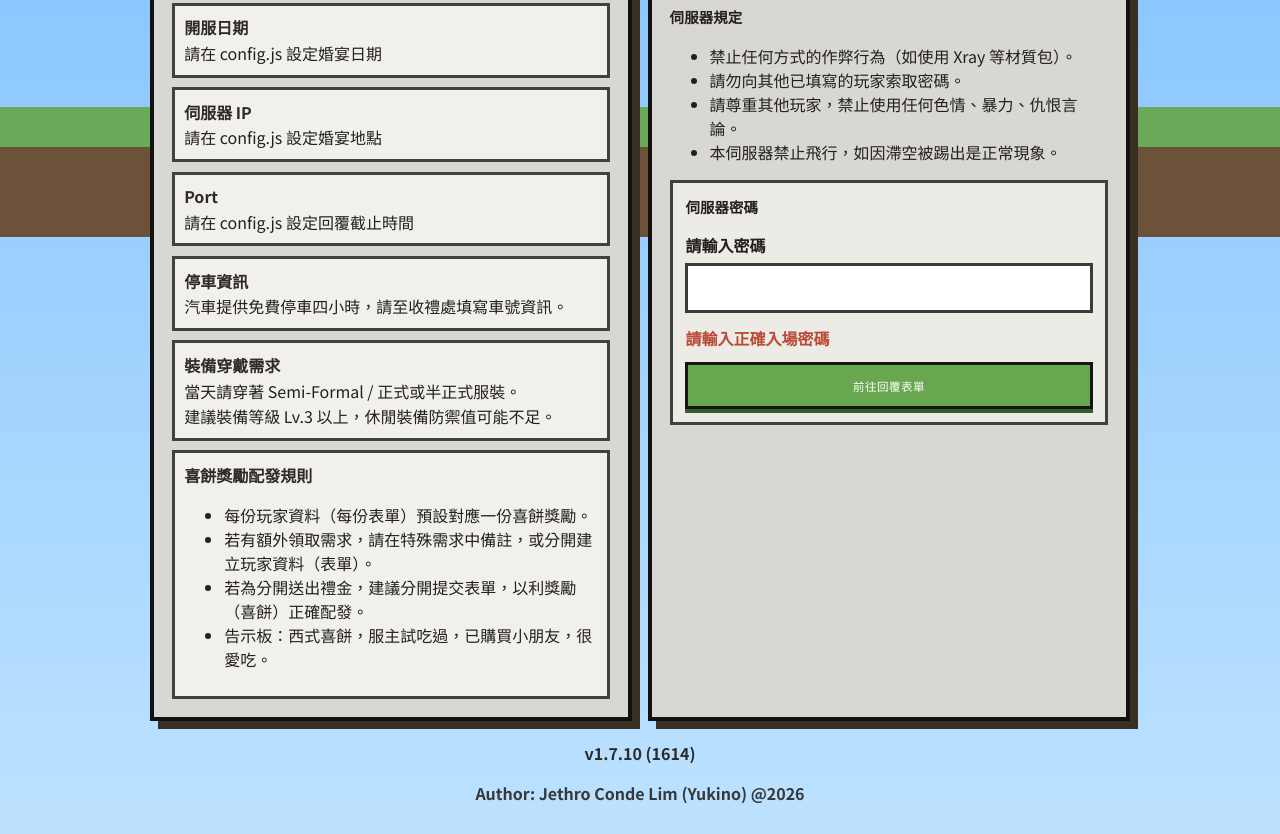
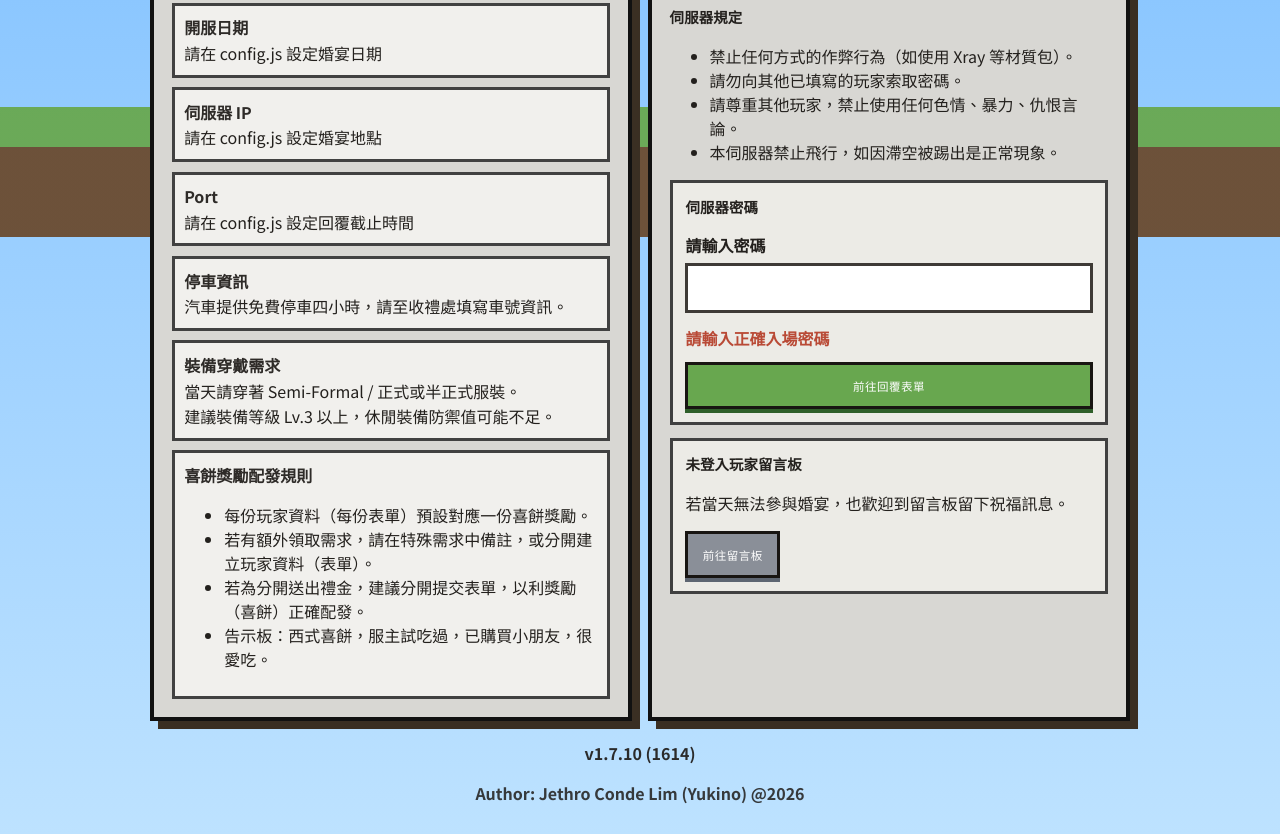
Before and after one commit to yukino0113/yukino0113.github.io, a website with bundled scripts: page index.html in a window 1280 px wide. Shown: the part 563-1397 px from the top of the page. Built offline with nearby package versions, Linux system fonts and the light colour scheme; files whose address does not match are found by name.

Commit message:
feat: Remove hidden toggle

```diff
--- a/index.html
+++ b/index.html
@@ -89,7 +89,7 @@
           <output class="status" id="home-auth-status" aria-live="polite"></output>
           <a class="pixel-btn large" id="go-rsvp" href="/rsvp.html">前往回覆表單</a>
         </div>
-        <div class="auth-panel" hidden>
+        <div class="auth-panel">
           <h2>未登入玩家留言板</h2>
           <p>若當天無法參與婚宴，也歡迎到留言板留下祝福訊息。</p>
           <a class="pixel-btn secondary" href="/guestbook.html">前往留言板</a>
```
